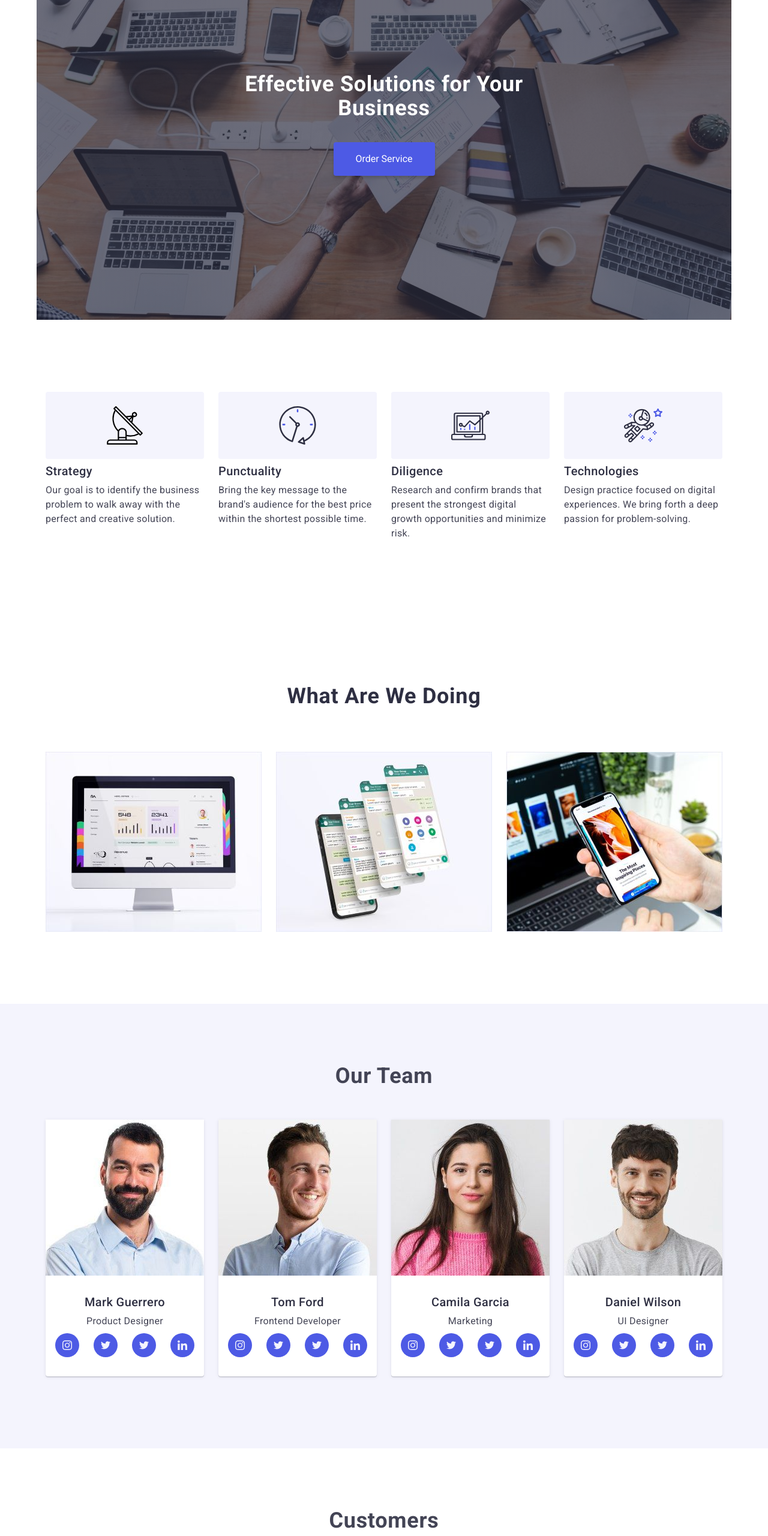
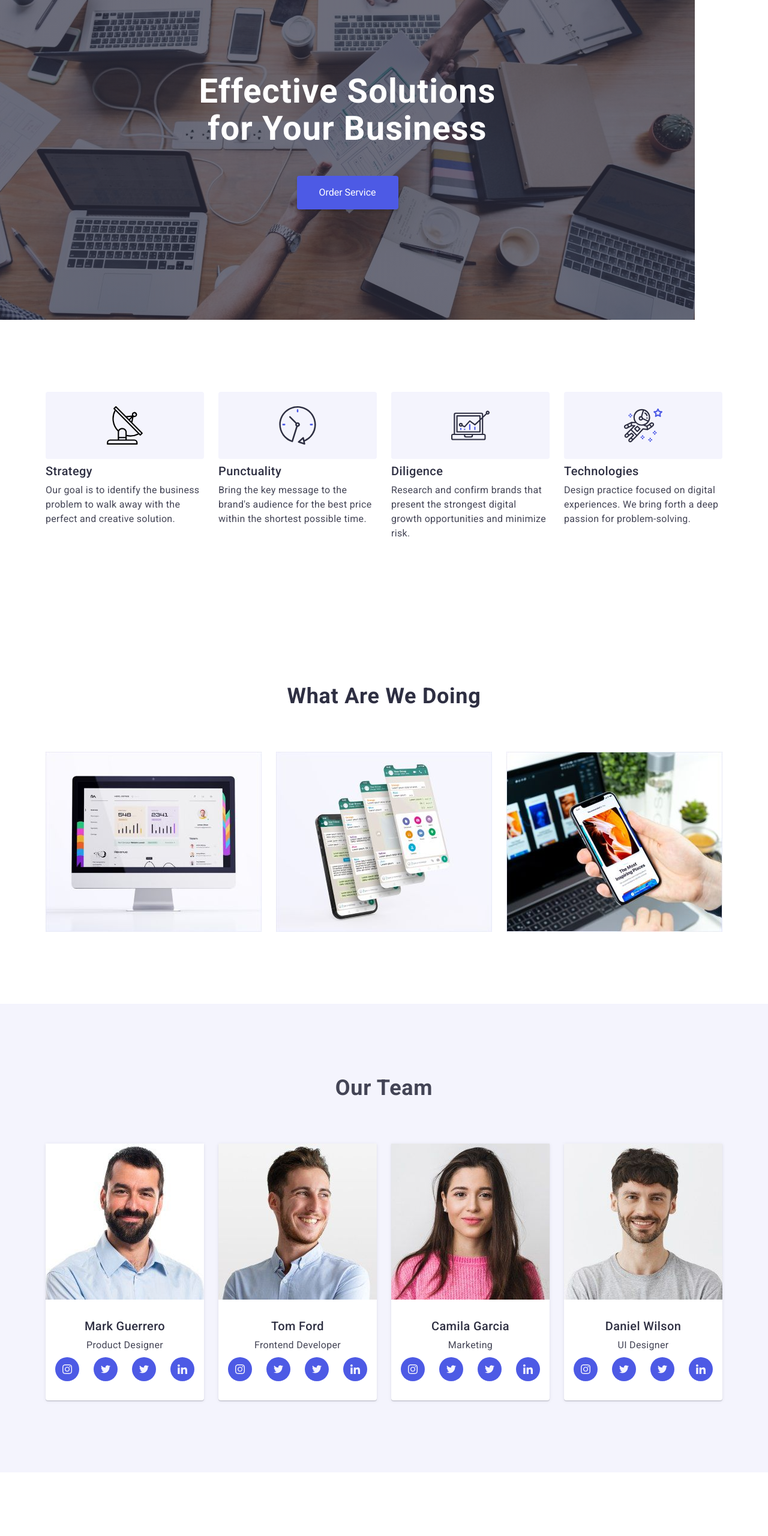
Before and after one commit to BpRuslana/goit-markup-hw-06-01, a plain HTML site: page index.html in a window 1280 px wide. Shown: the part 140-2700 px from the top of the page at 60% size. Drawn offline with nearby package versions, Linux system fonts and the light colour scheme.

Commit message:
Update style.css

```diff
--- a/css/style.css
+++ b/css/style.css
@@ -164,6 +164,12 @@ img , svg {
   display: flex;
   flex-direction: column;
 }
+
+@media only screen and (min-width: 768px) {
+    .address-list {
+      gap: 12px;
+    }
+  }
 @media only screen and (min-width: 1158px) {
   .address-list {
     display: flex;
@@ -261,7 +267,7 @@ img , svg {
 /*Hero*/
 .hero {
     max-width: 428px;
-    margin: 0 auto;
+
     padding-top: 112px;
     padding-bottom: 112px;
     text-align: center;
@@ -342,7 +348,7 @@ img , svg {
     letter-spacing: 0.02em;
     max-width: 496px;
     margin: 0 auto;
-    margin-bottom: 48px;
+    margin-bottom: 72px;
 }
 
 @media only screen and (min-width: 768px) {
@@ -351,7 +357,8 @@ img , svg {
   }
 }
 @media only screen and (min-width: 1158px) {
-  .shero-title {
+  .hero-title {
+    margin-bottom: 48px;
     font-size: 56px;
   }
 }
@@ -553,7 +560,6 @@ img , svg {
     justify-content: center;
     font-size: 36px;
     font-weight: 700;
-    line-height: 1.11px;
     letter-spacing: 0.02em;
     text-transform: capitalize;
 }
@@ -662,7 +668,6 @@ img , svg {
     justify-content: center;
     font-size: 36px;
     font-weight: 700;
-    line-height: 1.11px;
     letter-spacing: 0.02em;
     text-transform: capitalize;
 }
@@ -934,6 +939,7 @@ img , svg {
     .footer .info-block,
     .wrapper-footer {
       align-items: start;
+
     }
   }
 
```
